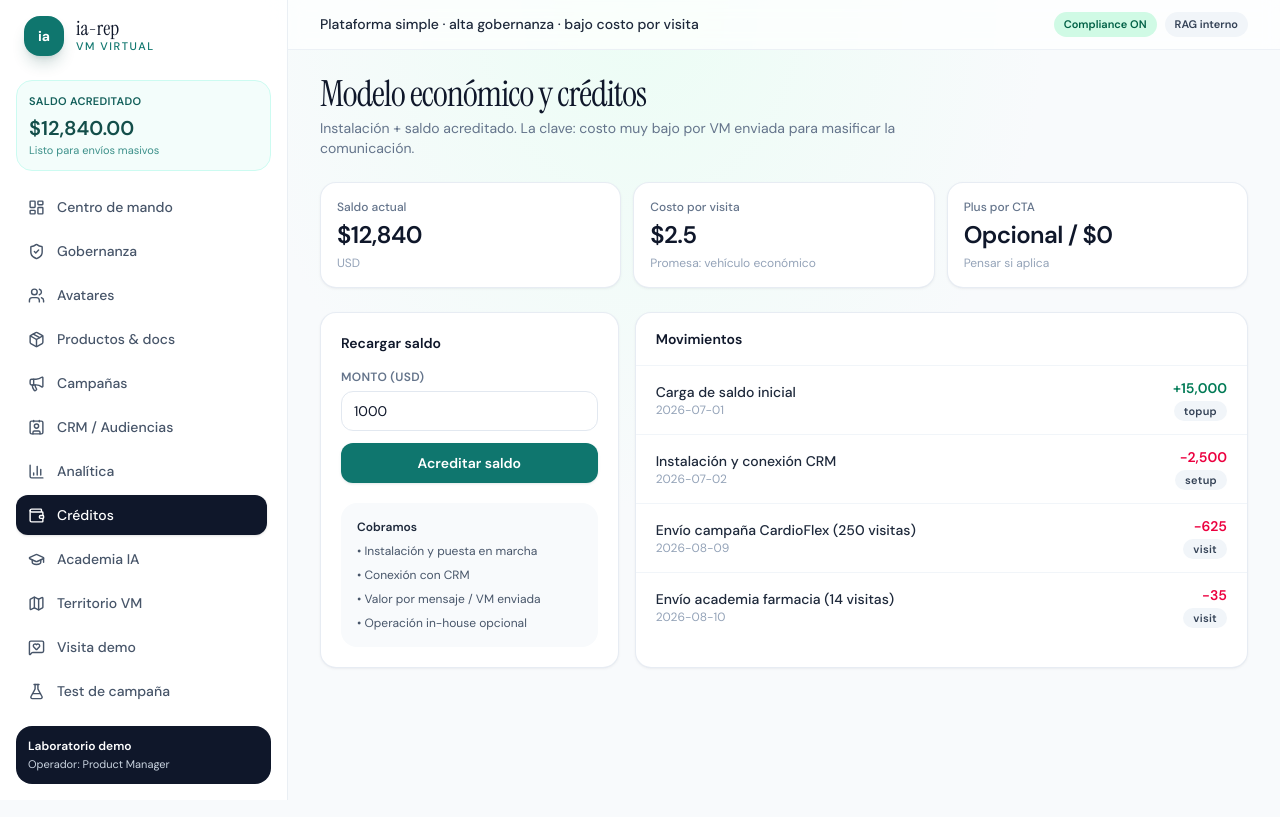
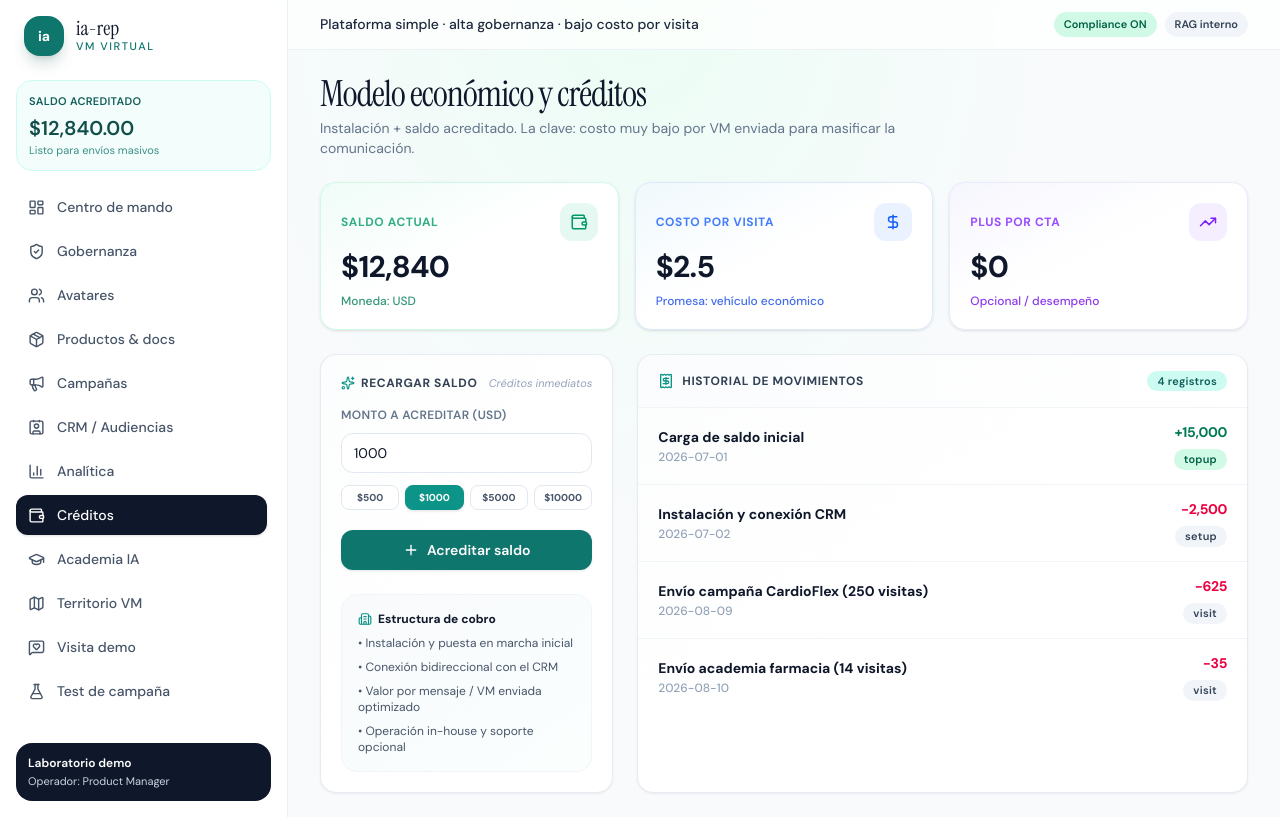
Before and after one commit to miguelsanchezrivero-cloud/ia-rep-backup, a React (Vite) app: page /creditos in a window 1280 px wide. Built offline with nearby package versions, Linux system fonts and the light colour scheme.

Commit message:
Cambiado estilo credits

```diff
--- a/src/pages/Credits.tsx
+++ b/src/pages/Credits.tsx
@@ -1,71 +1,212 @@
-import { useState } from 'react'
-import { Badge, Button, Card, Input, Label, PageHeader, Stat } from '../components/ui'
-import { useAppStore } from '../store/useAppStore'
+import { useState } from "react";
+import {
+  Wallet,
+  ArrowUpRight,
+  Plus,
+  DollarSign,
+  TrendingUp,
+  Receipt,
+  Sparkles,
+  ShieldCheck,
+  Building2,
+} from "lucide-react";
+import {
+  Badge,
+  Button,
+  Card,
+  Input,
+  Label,
+  PageHeader,
+  Stat,
+} from "../components/ui";
+import { useAppStore } from "../store/useAppStore";
 
 export function Credits() {
-  const { credits, topUpCredits } = useAppStore()
-  const [amount, setAmount] = useState(1000)
+  const { credits, topUpCredits } = useAppStore();
+  const [amount, setAmount] = useState(1000);
+
+  // Paleta de degradados para las tarjetas de estadísticas (estilo consistente con Dashboard/Analytics)
+  const statCardStyles = [
+    "border-emerald-100 bg-gradient-to-br from-emerald-50/60 via-white to-white text-emerald-700",
+    "border-blue-100 bg-gradient-to-br from-blue-50/60 via-white to-white text-blue-700",
+    "border-violet-100 bg-gradient-to-br from-violet-50/60 via-white to-white text-violet-700",
+  ];
 
   return (
-    <div className="animate-fade-up">
+    <div className="animate-fade-up space-y-6">
       <PageHeader
         title="Modelo económico y créditos"
         subtitle="Instalación + saldo acreditado. La clave: costo muy bajo por VM enviada para masificar la comunicación."
       />
 
-      <div className="mb-6 grid gap-3 sm:grid-cols-3">
-        <Stat label="Saldo actual" value={`$${credits.balance.toLocaleString()}`} hint={credits.currency} />
-        <Stat label="Costo por visita" value={`$${credits.costPerVisit}`} hint="Promesa: vehículo económico" />
-        <Stat label="Plus por CTA" value={credits.costPerCta ? `$${credits.costPerCta}` : 'Opcional / $0'} hint="Pensar si aplica" />
+      {/* 1. SECCIÓN DE MÉTRICAS / KPI INTERACTIVAS */}
+      <div className="grid gap-4 sm:grid-cols-3">
+        <div className="group relative overflow-hidden rounded-2xl border border-emerald-100 bg-gradient-to-br from-emerald-50/60 via-white to-white p-5 shadow-sm transition-all duration-200 hover:-translate-y-1 hover:shadow-md">
+          <div className="flex items-center justify-between">
+            <span className="text-xs font-bold uppercase tracking-wider text-emerald-600/80">
+              Saldo actual
+            </span>
+            <div className="rounded-xl bg-emerald-500/10 p-2.5 text-emerald-600 transition-transform group-hover:scale-110">
+              <Wallet size={18} />
+            </div>
+          </div>
+          <p className="mt-2 text-3xl font-extrabold tracking-tight text-ink-900">
+            ${credits.balance.toLocaleString()}
+          </p>
+          <p className="mt-2 text-xs font-medium text-emerald-700/80">
+            Moneda: {credits.currency}
+          </p>
         </div>
 
-      <div className="grid gap-4 lg:grid-cols-3">
-        <Card className="p-5 lg:col-span-1">
-          <p className="text-sm font-semibold">Recargar saldo</p>
-          <div className="mt-4 space-y-3">
+        <div className="group relative overflow-hidden rounded-2xl border border-blue-100 bg-gradient-to-br from-blue-50/60 via-white to-white p-5 shadow-sm transition-all duration-200 hover:-translate-y-1 hover:shadow-md">
+          <div className="flex items-center justify-between">
+            <span className="text-xs font-bold uppercase tracking-wider text-blue-600/80">
+              Costo por visita
+            </span>
+            <div className="rounded-xl bg-blue-500/10 p-2.5 text-blue-600 transition-transform group-hover:scale-110">
+              <DollarSign size={18} />
+            </div>
+          </div>
+          <p className="mt-2 text-3xl font-extrabold tracking-tight text-ink-900">
+            ${credits.costPerVisit}
+          </p>
+          <p className="mt-2 text-xs font-medium text-blue-700/80">
+            Promesa: vehículo económico
+          </p>
+        </div>
+
+        <div className="group relative overflow-hidden rounded-2xl border border-violet-100 bg-gradient-to-br from-violet-50/60 via-white to-white p-5 shadow-sm transition-all duration-200 hover:-translate-y-1 hover:shadow-md">
+          <div className="flex items-center justify-between">
+            <span className="text-xs font-bold uppercase tracking-wider text-violet-600/80">
+              Plus por CTA
+            </span>
+            <div className="rounded-xl bg-violet-500/10 p-2.5 text-violet-600 transition-transform group-hover:scale-110">
+              <TrendingUp size={18} />
+            </div>
+          </div>
+          <p className="mt-2 text-3xl font-extrabold tracking-tight text-ink-900">
+            {credits.costPerCta ? `$${credits.costPerCta}` : "$0"}
+          </p>
+          <p className="mt-2 text-xs font-medium text-violet-700/80">
+            Opcional / desempeño
+          </p>
+        </div>
+      </div>
+
+      {/* 2. GRILLA PRINCIPAL INTERACTIVA */}
+      <div className="grid gap-6 lg:grid-cols-3">
+        {/* COLUMNA IZQUIERDA: RECARGAR SALDO */}
+        <Card className="p-5 lg:col-span-1 border-ink-200/60 bg-gradient-to-br from-slate-50/40 via-white to-white shadow-sm flex flex-col justify-between">
+          <div className="space-y-4">
+            <div className="flex items-center justify-between">
+              <p className="text-xs font-bold uppercase tracking-wider text-ink-700 flex items-center gap-1.5">
+                <Sparkles size={14} className="text-brand-600" />
+                Recargar saldo
+              </p>
+              <span className="text-[11px] text-ink-400 italic">
+                Créditos inmediatos
+              </span>
+            </div>
+
+            <div className="space-y-3">
               <div>
-              <Label>Monto (USD)</Label>
-              <Input type="number" value={amount} onChange={(e) => setAmount(Number(e.target.value))} />
+                <Label>Monto a acreditar (USD)</Label>
+                <Input
+                  type="number"
+                  value={amount}
+                  onChange={(e) => setAmount(Number(e.target.value))}
+                  className="mt-1"
+                />
               </div>
-            <Button className="w-full" onClick={() => amount > 0 && topUpCredits(amount)}>
+
+              {/* Botones de selección rápida interactivos */}
+              <div className="flex gap-1.5">
+                {[500, 1000, 5000, 10000].map((preset) => (
+                  <button
+                    key={preset}
+                    type="button"
+                    onClick={() => setAmount(preset)}
+                    className={`flex-1 text-[10px] font-bold py-1 rounded-lg border transition-all ${
+                      amount === preset
+                        ? "bg-brand-600 text-white border-brand-600 shadow-sm"
+                        : "bg-white text-ink-600 border-ink-200 hover:border-brand-300"
+                    }`}
+                  >
+                    ${preset}
+                  </button>
+                ))}
+              </div>
+
+              <Button
+                className="w-full shadow-md shadow-brand-700/20 mt-2"
+                onClick={() => amount > 0 && topUpCredits(amount)}
+              >
+                <Plus size={16} />
                 Acreditar saldo
               </Button>
             </div>
-          <div className="mt-5 space-y-2 rounded-2xl bg-ink-50 p-4 text-xs text-ink-600">
-            <p className="font-semibold text-ink-800">Cobramos</p>
-            <p>• Instalación y puesta en marcha</p>
-            <p>• Conexión con CRM</p>
-            <p>• Valor por mensaje / VM enviada</p>
-            <p>• Operación in-house opcional</p>
+          </div>
+
+          <div className="mt-6 space-y-2 rounded-2xl bg-gradient-to-br from-slate-50 to-brand-50/30 p-4 text-xs text-ink-600 border border-ink-100">
+            <p className="font-bold text-ink-900 flex items-center gap-1.5">
+              <Building2 size={14} className="text-brand-600" />
+              Estructura de cobro
+            </p>
+            <p>• Instalación y puesta en marcha inicial</p>
+            <p>• Conexión bidireccional con el CRM</p>
+            <p>• Valor por mensaje / VM enviada optimizado</p>
+            <p>• Operación in-house y soporte opcional</p>
           </div>
         </Card>
 
-        <Card className="lg:col-span-2">
-          <div className="border-b border-ink-100 px-5 py-4">
-            <h3 className="text-sm font-semibold">Movimientos</h3>
+        {/* COLUMNA DERECHA: MOVIMIENTOS Y TRANSACCIONES */}
+        <Card className="lg:col-span-2 border-ink-200/60 bg-gradient-to-br from-slate-50/40 via-white to-white shadow-sm overflow-hidden">
+          <div className="flex items-center justify-between border-b border-ink-100 px-5 py-4 bg-gradient-to-r from-ink-50/50 to-white">
+            <div className="flex items-center gap-2">
+              <Receipt size={16} className="text-brand-600" />
+              <h3 className="text-xs font-bold uppercase tracking-wider text-ink-700">
+                Historial de movimientos
+              </h3>
             </div>
-          <div className="divide-y divide-ink-100">
-            {credits.transactions.map((t) => (
+            <Badge tone="brand">{credits.transactions.length} registros</Badge>
+          </div>
+
+          <div className="divide-y divide-ink-100 max-h-[420px] overflow-y-auto">
+            {credits.transactions.length === 0 ? (
+              <div className="px-5 py-8 text-center text-xs text-ink-400 italic">
+                No hay movimientos registrados en este período.
+              </div>
+            ) : (
+              credits.transactions.map((t) => (
                 <div
                   key={t.id}
-                className="flex items-center justify-between gap-3 px-5 py-3 transition-all duration-200 hover:bg-ink-50/50 hover:-translate-x-0.5 cursor-pointer"
+                  className="flex items-center justify-between gap-3 px-5 py-3.5 transition-all duration-200 hover:bg-slate-50/80 hover:-translate-x-0.5 cursor-pointer"
                 >
-                <div>
-                  <p className="text-sm font-medium text-ink-800">{t.label}</p>
-                  <p className="text-xs text-ink-400">{t.at}</p>
+                  <div className="space-y-0.5">
+                    <p className="text-sm font-bold text-ink-900">{t.label}</p>
+                    <p className="text-xs text-ink-400 font-medium">{t.at}</p>
                   </div>
-                <div className="text-right">
-                  <p className={`text-sm font-semibold ${t.amount >= 0 ? 'text-emerald-700' : 'text-rose-600'}`}>
-                    {t.amount >= 0 ? '+' : ''}
+                  <div className="text-right space-y-1">
+                    <p
+                      className={`text-sm font-black tracking-tight ${
+                        t.amount >= 0 ? "text-emerald-700" : "text-rose-600"
+                      }`}
+                    >
+                      {t.amount >= 0 ? "+" : ""}
                       {t.amount.toLocaleString()}
                     </p>
-                  <Badge>{t.type}</Badge>
+                    <div>
+                      <Badge tone={t.amount >= 0 ? "success" : "neutral"}>
+                        {t.type}
+                      </Badge>
                     </div>
                   </div>
-            ))}
+                </div>
+              ))
+            )}
           </div>
         </Card>
       </div>
     </div>
-  )
+  );
 }
```
Lines whose indentation alone changed are shown as unchanged.
